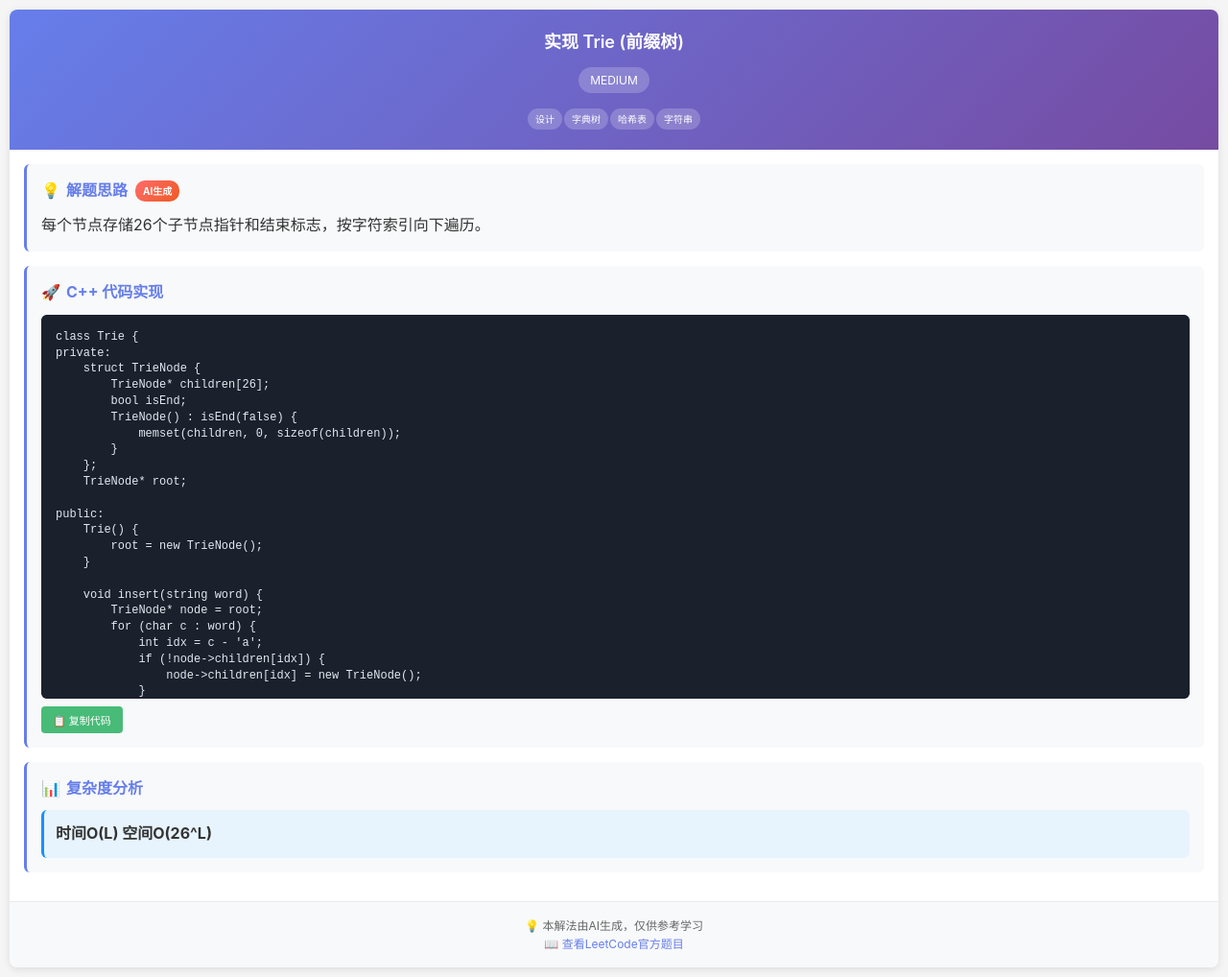
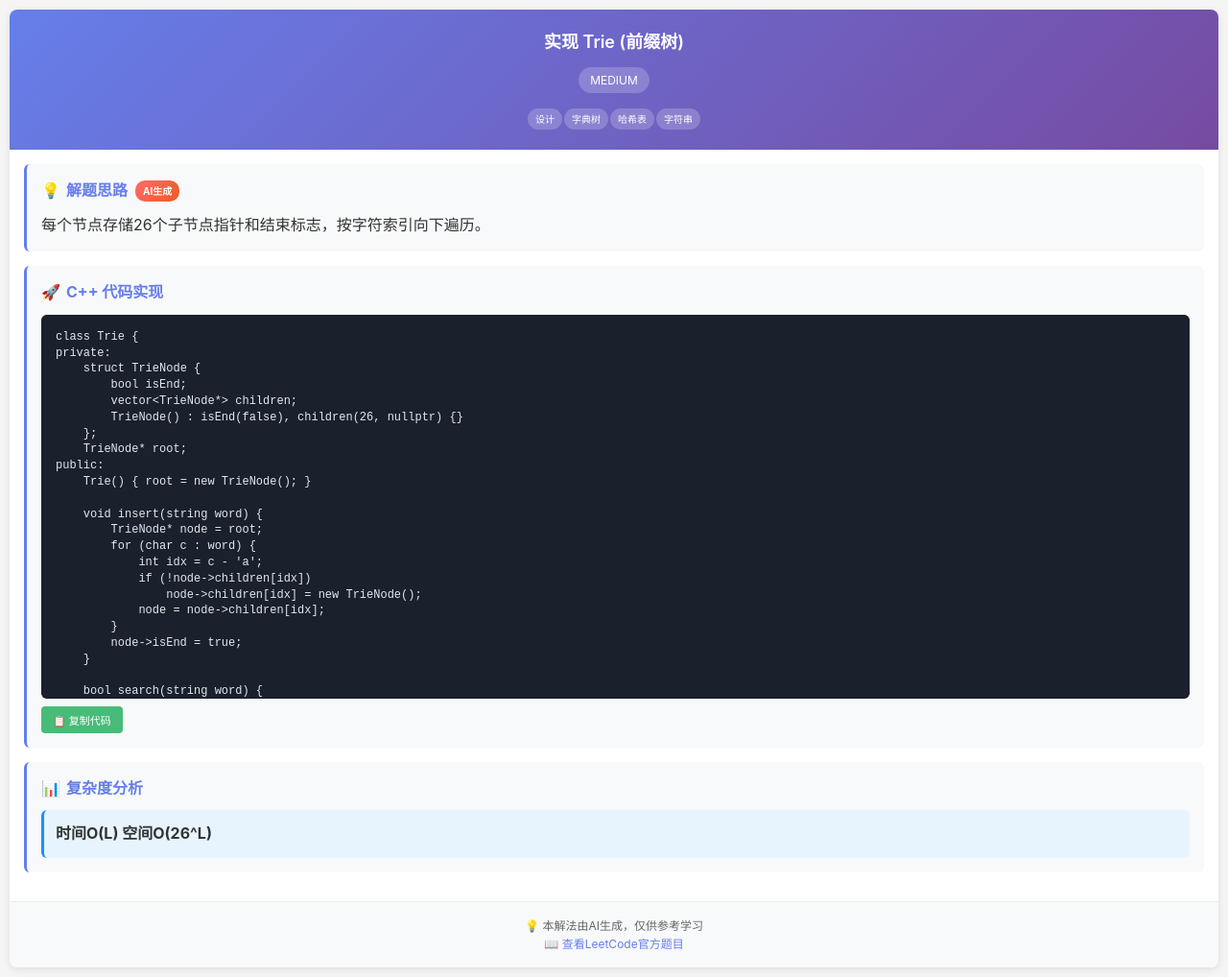
Before and after one commit to FangChao1086/FangChao1086.github.io, a Jekyll site: the page solutions/implement-trie-prefix-tree_solution.html, which Jekyll copies as it is, in a window 1280 px wide. Shown: the whole page at 96% size. Built offline with Jekyll 4.4.1, drawn with Linux system fonts in a browser that asks for light colours; some of the changed text lies outside the part shown.

Commit message:
Add solution for 实现 Trie (前缀树)

```diff
--- a/solutions/implement-trie-prefix-tree_solution.html
+++ b/solutions/implement-trie-prefix-tree_solution.html
@@ -161,26 +161,20 @@
                         <pre class="code" id="code-content">class Trie {
 private:
     struct TrieNode {
-        TrieNode* children[26];
         bool isEnd;
-        TrieNode() : isEnd(false) {
-            memset(children, 0, sizeof(children));
-        }
+        vector&lt;TrieNode*&gt; children;
+        TrieNode() : isEnd(false), children(26, nullptr) {}
     };
     TrieNode* root;
-
 public:
-    Trie() {
-        root = new TrieNode();
-    }
+    Trie() { root = new TrieNode(); }
 
     void insert(string word) {
         TrieNode* node = root;
         for (char c : word) {
             int idx = c - &#x27;a&#x27;;
-            if (!node-&gt;children[idx]) {
+            if (!node-&gt;children[idx])
                 node-&gt;children[idx] = new TrieNode();
-            }
             node = node-&gt;children[idx];
         }
         node-&gt;isEnd = true;
```
